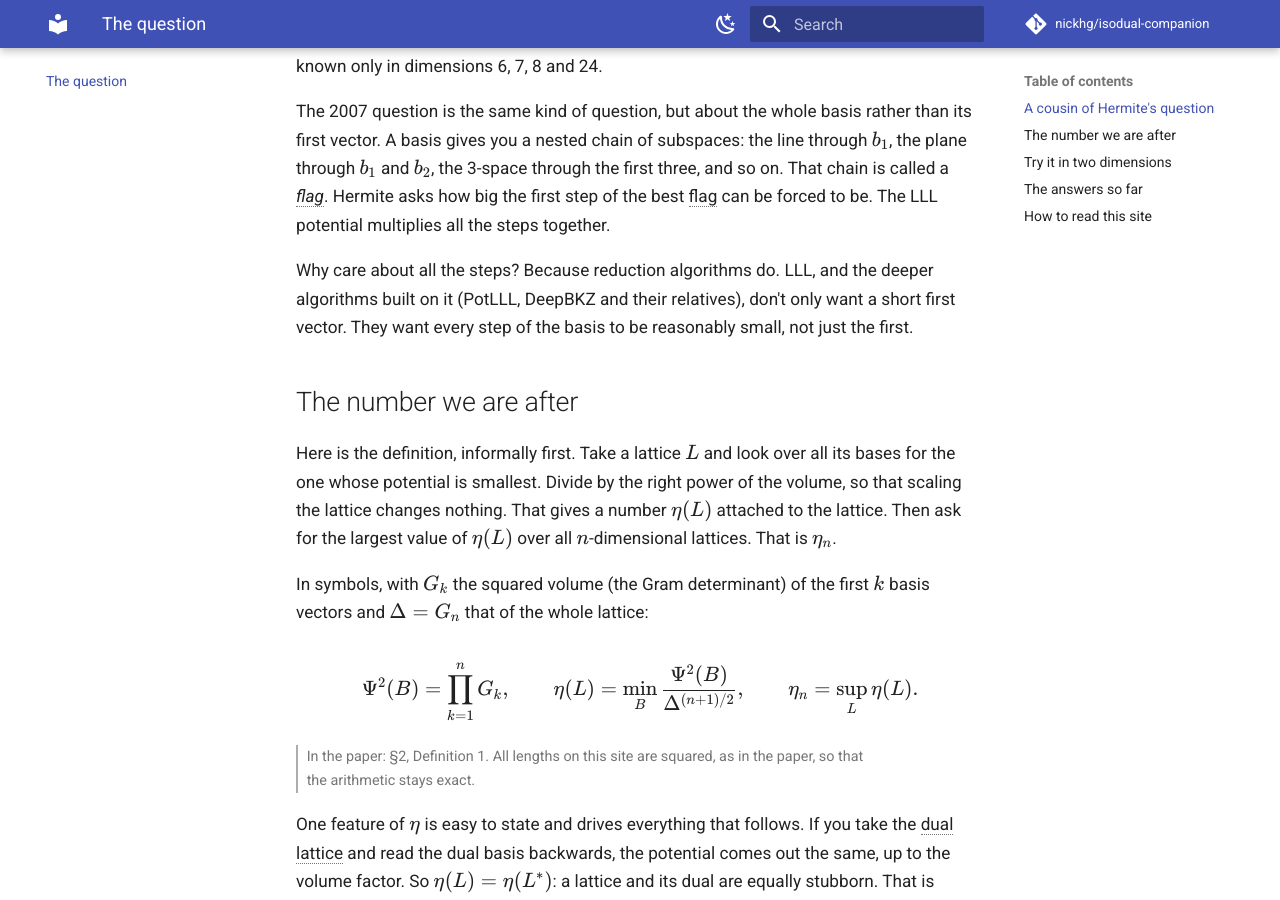
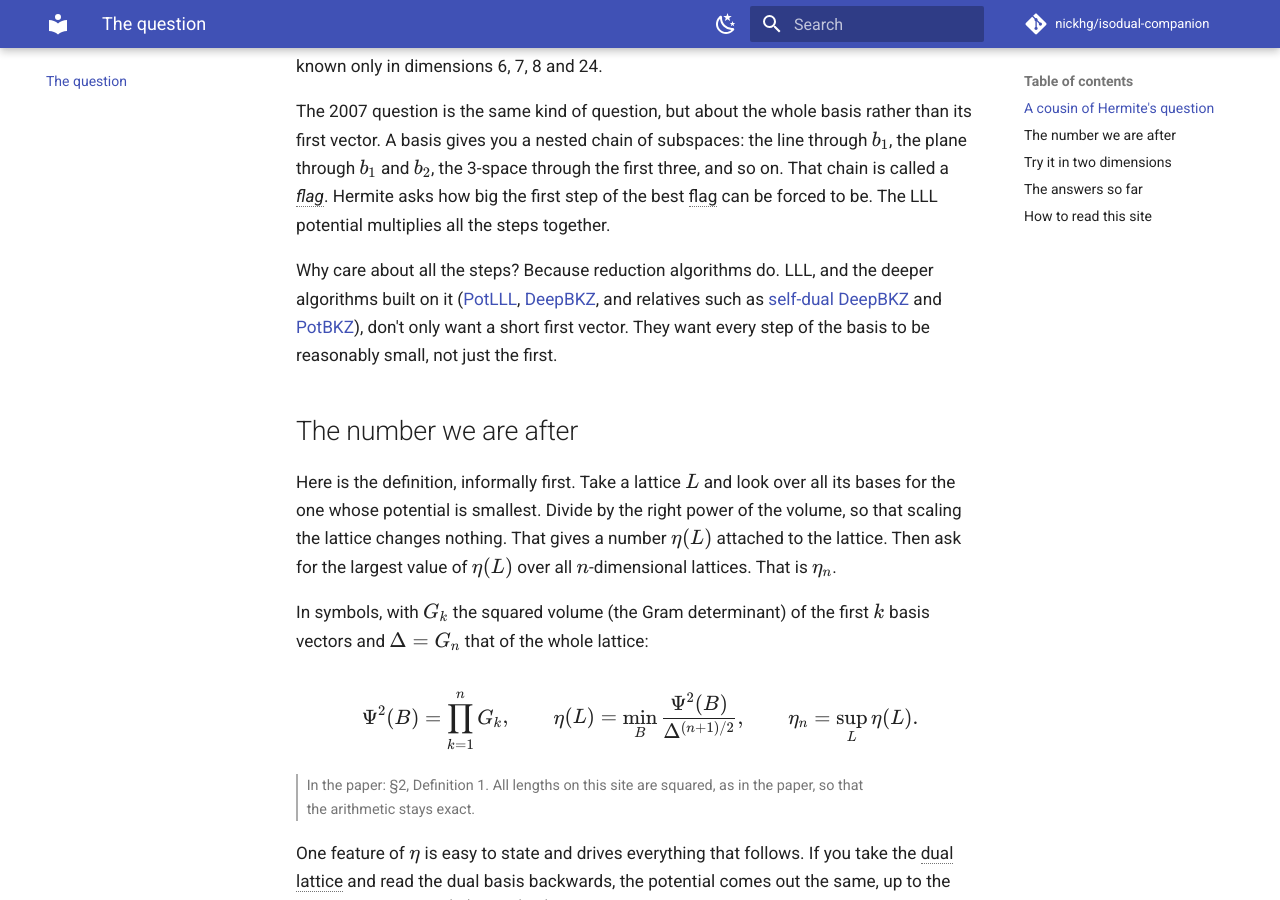
Before and after one commit to nickhg/isodual-companion, an MkDocs documentation site: the page built from docs/index.md, in a window 1280 px wide and 900 px high, scrolled down 1058 px. Built offline with MkDocs 1.6.1 and Material for MkDocs 9.7.7, drawn with Linux system fonts in a browser that asks for light colours; nearby versions of some CDN libraries; library files that are not in the unit come from our copies; comment, search, counter and statistics services are not loaded.

Commit message:
Link PotLLL, DeepBKZ, self-dual DeepBKZ, PotBKZ to their papers (Nick)
Co-Authored-By: Claude Opus 5.5 <noreply@anthropic.com>

```diff
--- a/docs/index.md
+++ b/docs/index.md
@@ -16,7 +16,7 @@ In two dimensions the answer is the [hexagonal lattice](https://en.wikipedia.org
 
 The 2007 question is the same kind of question, but about the whole basis rather than its first vector. A basis gives you a nested chain of subspaces: the line through $b_1$, the plane through $b_1$ and $b_2$, the 3-space through the first three, and so on. That chain is called a *flag*. Hermite asks how big the first step of the best flag can be forced to be. The LLL potential multiplies all the steps together.
 
-Why care about all the steps? Because reduction algorithms do. LLL, and the deeper algorithms built on it (PotLLL, DeepBKZ and their relatives), don't only want a short first vector. They want every step of the basis to be reasonably small, not just the first.
+Why care about all the steps? Because reduction algorithms do. LLL, and the deeper algorithms built on it ([PotLLL](https://doi.org/10.1007/s10623-014-9918-8), [DeepBKZ](https://doi.org/10.1007/978-3-319-76620-1_9), and relatives such as [self-dual DeepBKZ](https://doi.org/10.1515/jmc-2015-0053) and [PotBKZ](https://doi.org/10.1007/s13160-026-00799-6)), don't only want a short first vector. They want every step of the basis to be reasonably small, not just the first.
 
 ## The number we are after
 
```
Also changed, not shown: NOTES.md (+1 -0 lines), docs/growth.md (+1 -1 lines).
